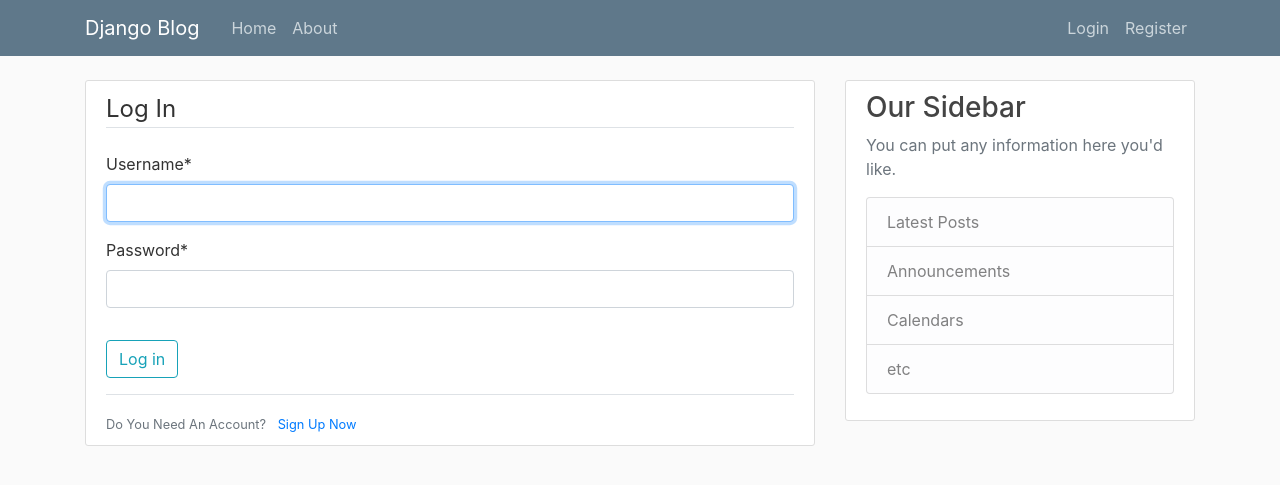
After one commit to JuanArambarri/CSDjangoSeries, a Django app: page /login/ in a window 1280 px wide. The commit adds this page. Shown: the top 485 px of the page. Run offline with Django 5.2, Linux system fonts and the light colour scheme; some libraries are stand-ins or nearby versions.

Commit message:
Login and Logout System
Setting up an authorization system with access to profile and login logout htmls

```diff
--- a/CSDjangoSeries/settings.py
+++ b/CSDjangoSeries/settings.py
@@ -127,3 +127,7 @@
 DEFAULT_AUTO_FIELD = 'django.db.models.BigAutoField'
 
 CRISPY_TEMPLATE_PACK = 'bootstrap4'
+
+LOGIN_REDIRECT_URL = 'blog-home'
+LOGIN_URL = 'login' #redirects to login if trying to access things we are unable to access
+### ?next=/profile/ Will remember the page I was trying to access
--- a/CSDjangoSeries/urls.py
+++ b/CSDjangoSeries/urls.py
@@ -17,6 +17,7 @@
 from django.contrib import admin
 from django.urls import path, include
 from users import views as user_views
+from django.contrib.auth import views as auth_views
 
 urlpatterns = [
         path('admin/', admin.site.urls), # / (trailing forward slash) is for django to redirect pages to pages
@@ -24,4 +25,7 @@
         path('register/',user_views.register, name='register'),
         path('',include('blog.urls')), #you can change the route to create easy to use live testing
         # for example 'blog_dev. If we leave '' empty, blog home page views will be the default homepage.
+        path('login/', auth_views.LoginView.as_view(template_name='users/login.html'), name='login'),
+        path('logout/', auth_views.LogoutView.as_view(template_name='users/logout.html'), name='logout'),
+        path('profile/', user_views.profile, name='profile'),
 ]
--- a/blog/templates/blog/base.html
+++ b/blog/templates/blog/base.html
@@ -34,8 +34,16 @@
             </div>
             <!-- Navbar Right Side -->
             <div class="navbar-nav">
-              <a class="nav-item nav-link" href="#">Login</a> <!-- will be updated afterward -->
-              <a class="nav-item nav-link" href="#">Register</a> <!-- will be updated afterward -->
+                {% if user.is_authenticated %}
+                    <a class="nav-item nav-link" href="{% url 'profile' %}">Profile</a>
+                    <form action="{% url 'logout' %}" method="post">
+                        {% csrf_token %}
+                        <button type="submit" class="btn btn-outline-light">Logout</button>
+                    </form>
+                {% else %}
+                  <a class="nav-item nav-link" href={% url 'login' %}>Login</a> <!-- will be updated afterward -->
+                  <a class="nav-item nav-link" href={% url 'register' %}>Register</a> <!-- will be updated afterward -->
+                {% endif %}
             </div>
           </div>
         </div>
--- /dev/null
+++ b/users/templates/users/login.html
@@ -0,0 +1,21 @@
+{% extends "blog/base.html" %}
+{% load crispy_forms_tags %}
+{% block content %}
+    <div class="content-section">
+        <form method="POST">
+            {% csrf_token %}
+            <fieldset class="form-group">
+                <legend class="border-bottom mb-4">Log In</legend> <!-- mb is margin bottom -->
+                {{ form|crispy }} <!-- prints out the whole form. as_p formats as paragraph. Taken care by Crispy now -->
+            </fieldset>
+            <div class="form-group">
+                <button class="btn btn-outline-info" type="submit">Log in</button>
+            </div>
+        </form>
+    <div class="border-top pt-3"> <!-- pt padding top -->
+        <small class="text-muted">
+            Do You Need An Account? <a class="ml-2" href="{% url 'register' %}">Sign Up Now</a>
+        </small>
+    </div>
+    </div>
+{% endblock content %}
--- /dev/null
+++ b/users/templates/users/profile.html
@@ -0,0 +1,5 @@
+{% extends "blog/base.html" %}
+{% load crispy_forms_tags %}
+{% block content %}
+    <h1>{{ user.username }}</h1> <!-- user is built into django -->
+{% endblock content %}
```
Also changed, not shown: users/templates/users/logout.html (added, +9 -0 lines), users/views.py (+7 -2 lines), db.sqlite3.
